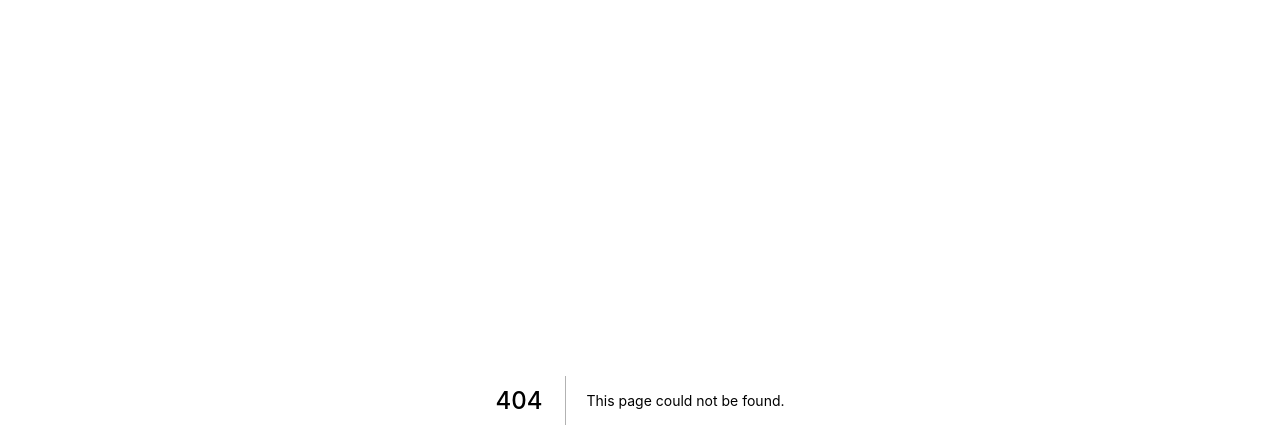
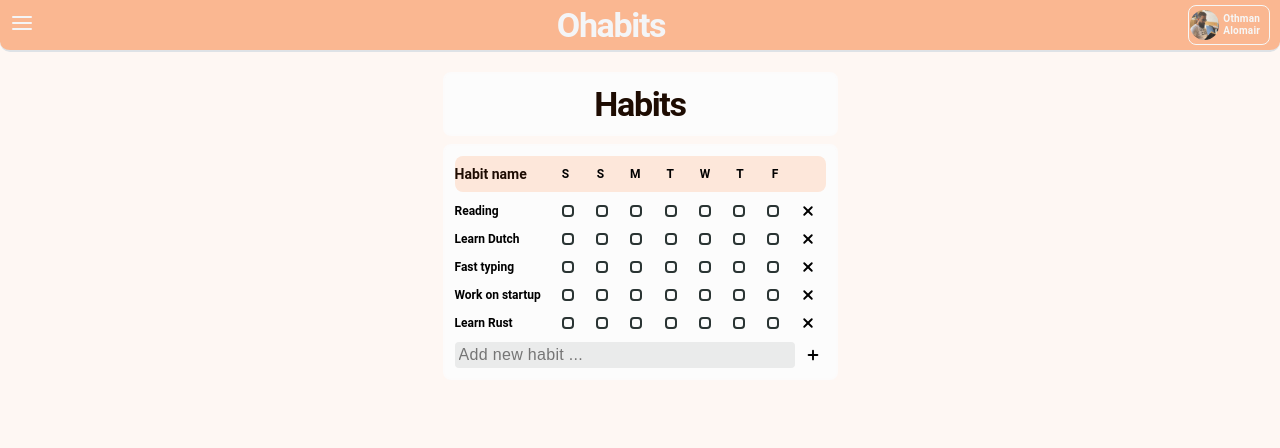
Before and after one commit to OthmanFaiz/ohabits, a Next.js app: page /habits in a window 1280 px wide. Before the commit this address had no page. Shown: the top 448 px of the page. Built offline with nearby package versions, Linux system fonts and the light colour scheme.

Commit message:
css for the habits settings

```diff
--- a/components/Calendar.js
+++ b/components/Calendar.js
@@ -38,7 +38,7 @@ export default function Calender({date}) {
                     count === 7 ? count = 1 : count++;
                     console.log(count);
                     return (i + 1) === new Date().getDate() ? (
-                    <div className={`${classes.day} ${classes.today}`} key={i + 1}>{i + 1}</div>
+                    <div className={`${classes.day}`} key={i + 1}><span className={classes.today}>{i + 1}</span></div>
                 ) : (
                     <div className={classes.day} key={i}>{i + 1}</div>
                 )})}
--- a/components/Sidebar.js
+++ b/components/Sidebar.js
@@ -1,5 +1,6 @@
 import Image from 'next/image';
 import classes from './Sidebar.module.css';
+import Link from 'next/link';
 
 export default function Sidebar({handleSidebar}) {
     return (
@@ -13,10 +14,12 @@ export default function Sidebar({handleSidebar}) {
                     <Image src="/images/svg/view.svg" alt="view" width={32} height={32} />
                     <div className={classes.sidebar_box_title}>View mode</div>
                 </div>
+                <Link href="/habits">
                 <div className={classes.sidebar_box}>
                     <Image src="/images/svg/hashtag.svg" alt="habits" width={32} height={32} />
                     <div className={classes.sidebar_box_title}>Habits</div>
                 </div>
+                </Link>
                 <div className={classes.sidebar_box}>
                     <Image src="/images/svg/export.svg" alt="workout" width={32} height={32} />
                     <div className={classes.sidebar_box_title}>Workout plans</div>
--- a/components/Sidebar.module.css
+++ b/components/Sidebar.module.css
@@ -9,6 +9,7 @@
     display: flex;
     align-items: center;
     gap: 10px;
+    cursor: pointer;
 }
 
 .sidebar_box_title {
--- /dev/null
+++ b/pages/habits.js
@@ -0,0 +1,118 @@
+import Head from 'next/head'
+import Header from '../components/layout/Header'
+import classes from '../styles/habits.module.css'
+import Image from 'next/image'
+
+export default function Habits() {
+    return (
+        <>
+            <Head>
+                <title>Ohabits</title>
+                <meta name="description" content="Othman habits tracker" />
+                <link rel="icon" href="/favicon.ico" />
+            </Head>
+            <Header />
+            <div className={classes.container}>
+                <div className={classes.box}>
+                    <span className={classes.title}>Habits</span>
+                </div>
+                <div className={classes.box}>
+                    <div className={classes.habit_name}>
+                        <span className={classes.habit_name_title}>Habit name</span>
+                        <div className={classes.days}>
+                            <div className={classes.day}>S</div>
+                            <div className={classes.day}>S</div>
+                            <div className={classes.day}>M</div>
+                            <div className={classes.day}>T</div>
+                            <div className={classes.day}>W</div>
+                            <div className={classes.day}>T</div>
+                            <div className={classes.day}>F</div>
+                        </div>
+                        <div className={classes.empty}></div>
+                    </div>
+                    <div className={classes.habit_habitbox}>
+                        <span className={classes.habit_title}>Reading</span>
+                        <div className={classes.checkboxs}>
+                            <input type="checkbox" className={classes.checkbox} />
+                            <input type="checkbox" className={classes.checkbox} />
+                            <input type="checkbox" className={classes.checkbox} />
+                            <input type="checkbox" className={classes.checkbox} />
+                            <input type="checkbox" className={classes.checkbox} />
+                            <input type="checkbox" className={classes.checkbox} />
+                            <input type="checkbox" className={classes.checkbox} />
+                        </div>
+                        <div className={classes.x}>
+                            <Image src='/images/svg/x.svg' alt='x' width={16} height={16} />
+                        </div>
+                    </div>
+                    <div className={classes.habit_habitbox}>
+                        <span className={classes.habit_title}>Learn Dutch</span>
+                        <div className={classes.checkboxs}>
+                            <input type="checkbox" className={classes.checkbox} />
+                            <input type="checkbox" className={classes.checkbox} />
+                            <input type="checkbox" className={classes.checkbox} />
+                            <input type="checkbox" className={classes.checkbox} />
+                            <input type="checkbox" className={classes.checkbox} />
+                            <input type="checkbox" className={classes.checkbox} />
+                            <input type="checkbox" className={classes.checkbox} />
+                        </div>
+                        <div className={classes.x}>
+                            <Image src='/images/svg/x.svg' alt='x' width={16} height={16} />
+                        </div>
+                    </div>
+
+                    <div className={classes.habit_habitbox}>
+                        <span className={classes.habit_title}>Fast typing</span>
+                        <div className={classes.checkboxs}>
+                            <input type="checkbox" className={classes.checkbox} />
+                            <input type="checkbox" className={classes.checkbox} />
+                            <input type="checkbox" className={classes.checkbox} />
+                            <input type="checkbox" className={classes.checkbox} />
+                            <input type="checkbox" className={classes.checkbox} />
+                            <input type="checkbox" className={classes.checkbox} />
+                            <input type="checkbox" className={classes.checkbox} />
+                        </div>
+                        <div className={classes.x}>
+                            <Image src='/images/svg/x.svg' alt='x' width={16} height={16} />
+                        </div>
+                    </div>
+                    <div className={classes.habit_habitbox}>
+                        <span className={classes.habit_title}>Work on startup</span>
+                        <div className={classes.checkboxs}>
+                            <input type="checkbox" className={classes.checkbox} />
+                            <input type="checkbox" className={classes.checkbox} />
+                            <input type="checkbox" className={classes.checkbox} />
+                            <input type="checkbox" className={classes.checkbox} />
+                            <input type="checkbox" className={classes.checkbox} />
+                            <input type="checkbox" className={classes.checkbox} />
+                            <input type="checkbox" className={classes.checkbox} />
+                        </div>
+                        <div className={classes.x}>
+                            <Image src='/images/svg/x.svg' alt='x' width={16} height={16} />
+                        </div>
+                    </div>
+                    <div className={classes.habit_habitbox}>
+                        <span className={classes.habit_title}>Learn Rust</span>
+                        <div className={classes.checkboxs}>
+                            <input type="checkbox" className={classes.checkbox} />
+                            <input type="checkbox" className={classes.checkbox} />
+                            <input type="checkbox" className={classes.checkbox} />
+                            <input type="checkbox" className={classes.checkbox} />
+                            <input type="checkbox" className={classes.checkbox} />
+                            <input type="checkbox" className={classes.checkbox} />
+                            <input type="checkbox" className={classes.checkbox} />
+                        </div>
+                        <div className={classes.x}>
+                            <Image src='/images/svg/x.svg' alt='x' width={16} height={16} />
+                        </div>
+                    </div>
+
+                    <div className={classes.habit_habitbox}>
+                        <input type="text" className={classes.habit_input} placeholder="Add new habit ..." />
+                        <Image src='/images/svg/add.svg' alt='plus' width={16} height={16} />
+                    </div>
+                </div>
+            </div>
+        </>
+    )
+}
--- /dev/null
+++ b/styles/habits.module.css
@@ -0,0 +1,160 @@
+.container {
+    display: flex;
+    flex-direction: column;
+    max-width: 395px;
+    margin: 0 auto;
+    margin-top: 20px;
+}
+
+.box {
+    box-sizing: border-box;
+
+    /* Auto layout */
+
+    display: flex;
+    flex-direction: column;
+    justify-content: center;
+    padding: 10px;
+
+    /* Neutral/50 */
+
+    background: #FCFCFC;
+    /* Neutral/100 */
+
+    border: 2px solid #FCFBFB;
+    border-radius: 8px;
+    margin-bottom: 8px;
+}
+
+.title {
+    text-align: center;
+    font-weight: 700;
+    font-size: 34px;
+    line-height: 40px;
+    /* identical to box height, or 118% */
+
+    letter-spacing: -0.04em;
+
+    /* Primary/900 */
+
+    color: #1E0C02;
+}
+
+.habit_name {
+    display: flex;
+    align-items: center;
+    background: #FDE7DA;
+    border-radius: 8px;
+    min-height: 36px;
+}
+
+.days {
+    display: flex;
+    width: 244px;
+    justify-content: space-between;
+}
+
+.day {
+    width: 28px;
+    height: 28px;
+    display: flex;
+    align-items: center;
+    justify-content: center;
+    font-weight: 600;
+    font-size: 12px;
+    line-height: 14px;
+    /* identical to box height, or 117% */
+
+    letter-spacing: 0.08em;
+    text-transform: uppercase;
+
+    color: #000000;
+
+}
+
+.habit_name_title {
+    width: 100px;
+    font-weight: 600;
+    font-size: 14px;
+    line-height: 17px;
+    /* identical to box height, or 121% */
+
+
+    /* Primary/900 */
+
+    color: #1E0C02;
+}
+
+.empty {
+    min-width: 36px;
+}
+
+.habit_habitbox {
+    margin-top: 10px;
+    display: flex;
+    align-items: center;
+}
+
+.habit_title {
+    width: 100px;
+    font-weight: 600;
+    font-size: 12px;
+    line-height: 14px;
+    /* identical to box height, or 117% */
+
+
+    color: #000000;
+}
+
+.checkboxs {
+    display: flex;
+    width: 244px;
+    justify-content: space-between;
+}
+
+.x {
+    min-width: 36px;
+    display: flex;
+    justify-content: center;
+    align-items: center;
+}
+
+.checkbox {
+    -webkit-appearance: none;
+    appearance: none;
+
+    width: 12px;
+    height: 12px;
+    border: 2px solid #2A3433;
+    border-radius: 4px;
+    outline: none;
+    cursor: pointer;
+    margin-right: 10px;
+    margin-left: 10px;
+}
+
+.checkbox:checked {
+    background: #FAB791;
+}
+
+.habit_input {
+    width: 340px;
+    padding: 4px 4px;
+
+    border: none;
+    outline: none;
+
+    font-weight: 400;
+    font-size: 16px;
+    line-height: 12px;
+    color: #5F6666;
+    /* identical to box height, or 120% */
+
+    letter-spacing: 0.02em;
+
+    /* Neutral / 700 */
+
+    background: #EAEBEB;
+    border-radius: 4px;
+    margin-right: 10px;
+}
```
Also changed, not shown: components/Calendar.module.css (+6 -1 lines), public/images/svg/x.svg (added).
